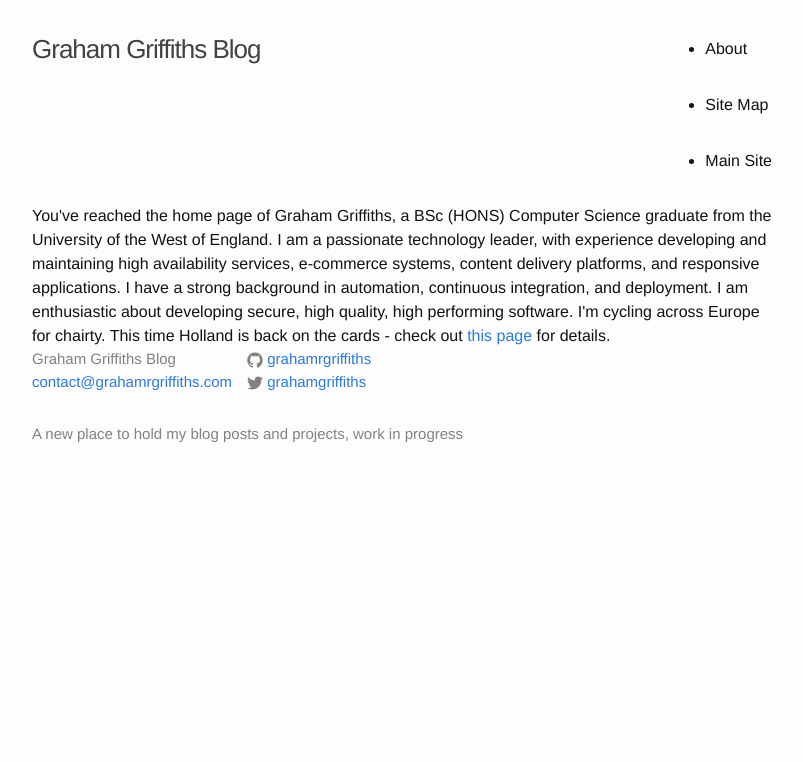
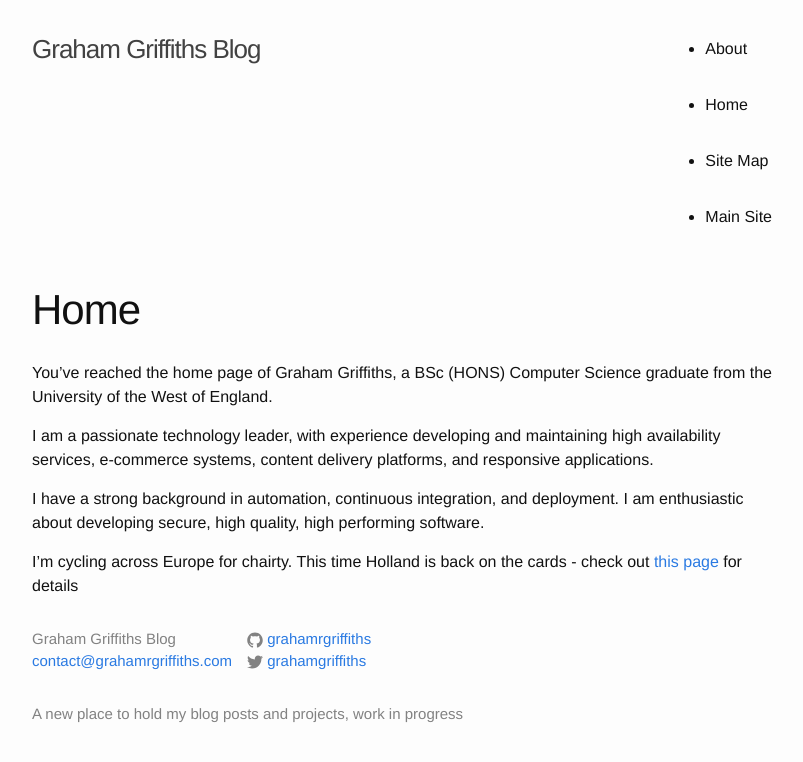
Before and after one commit to grahamrgriffiths/grahamrgriffiths.github.io, a Jekyll site: the page built from home.md, in a window 1280 px wide. Shown: the top 762 px of the page, without its empty margins (238-1041 px from the left). Built offline with Jekyll 4.4.1, drawn with Linux system fonts in a browser that asks for light colours; nearby versions of some CDN libraries.

Commit message:
Update home page to be md file

```diff
--- a/home.html
+++ b/home.md
@@ -1,14 +1,13 @@
 ---
-layout: default
+layout: page
+title: Home
+permalink: /home/
 ---
 
-
-<main>
 You've reached the home page of Graham Griffiths, a BSc (HONS) Computer Science graduate from the University of the West of England.
 
 I am a passionate technology leader, with experience developing and maintaining high availability services, e-commerce systems, content delivery platforms, and responsive applications.
 
 I have a strong background in automation, continuous integration, and deployment. I am enthusiastic about developing secure, high quality, high performing software.
 
-I'm cycling across Europe for chairty. This time Holland is back on the cards - check out <a target="_blank" href="https://www.justgiving.com/team/54321gg22">this page</a> for details.
-</main>
+I'm cycling across Europe for chairty. This time Holland is back on the cards - check out [this page](https://www.justgiving.com/team/54321gg22) for details
```
